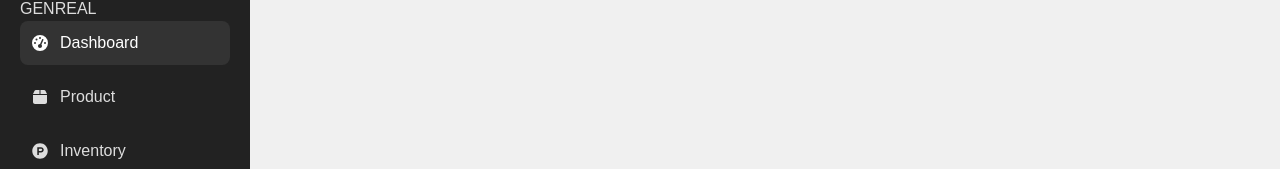
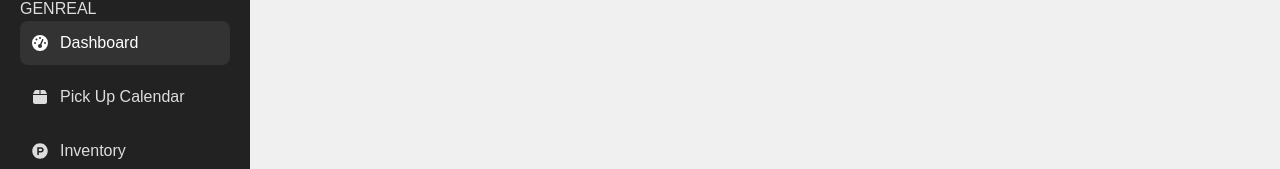
Before and after one commit to Avish-Madushanka/N-Aluminium, a React (Vite) app: page /Admin in a window 1280 px wide. Shown: the part 185-354 px from the top of the page. Built offline with nearby package versions, Linux system fonts and the light colour scheme.

Commit message:
update admin panel

```diff
--- a/src/Components/Admin/AdminNav/AdNav.jsx
+++ b/src/Components/Admin/AdminNav/AdNav.jsx
@@ -24,9 +24,9 @@ function AdNav() {
                                 </a>
                             </li>
                             <li>
-                                <a href="#">
+                                <a href="/AdCalendar">
                                     <FontAwesomeIcon icon={faBox} className="menu-icon" />
-                                    Product
+                                    Pick Up Calendar
                                 </a>
                             </li>
                             <li>
```
